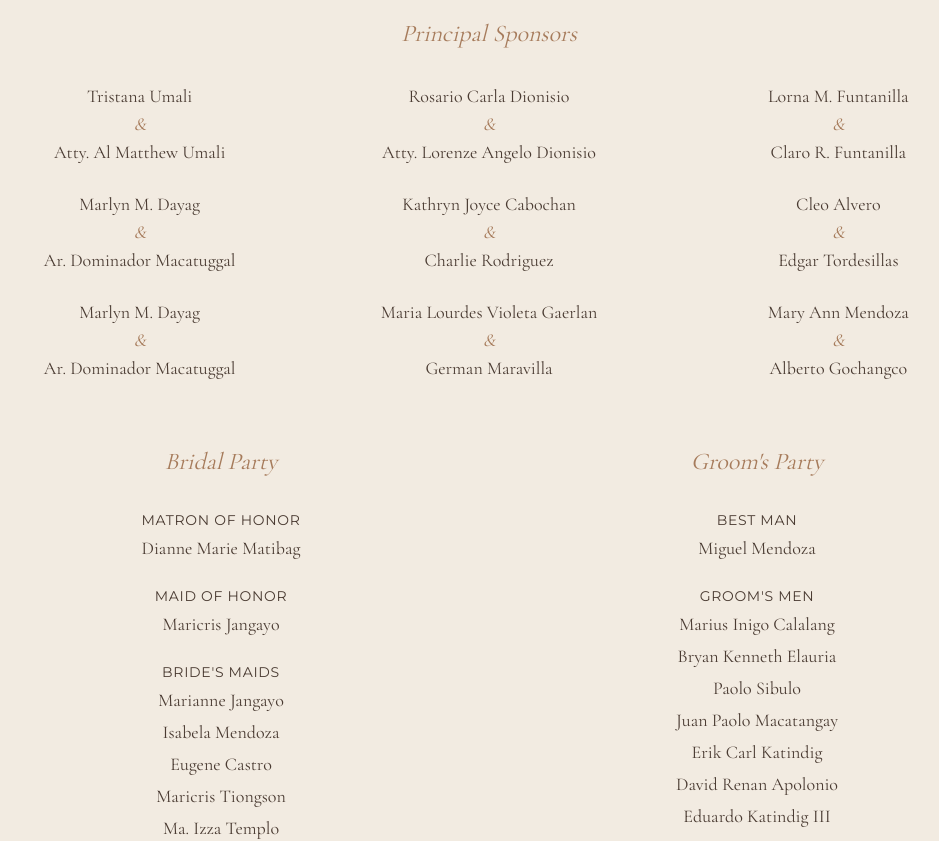
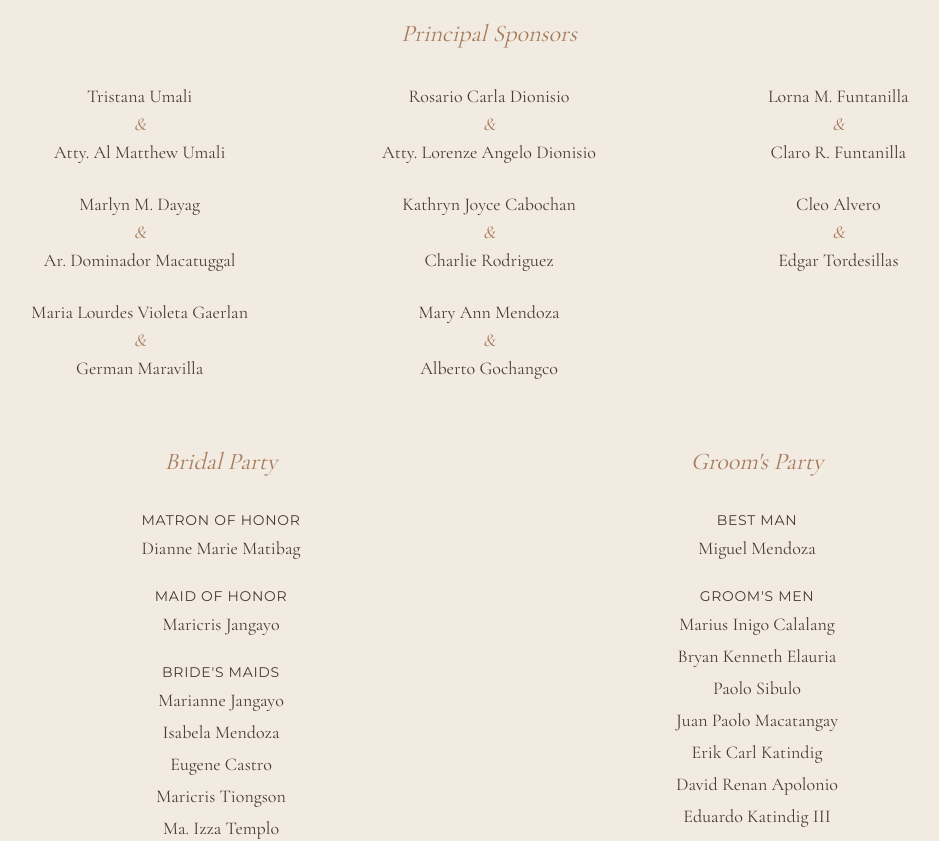
Before and after one commit to Mahesvara28/my-wedding-website, a Next.js app: page / in a window 1280 px wide. Shown: the part 9422-10263 px from the top of the page, without its empty margins (151-1090 px from the left). Built offline with nearby package versions, Linux system fonts and the light colour scheme.

Commit message:
Fix Principal Sponsors order: move Marlyn & Ar. Dominador after Lorna & Claro

```diff
--- a/components/sections/Sponsors.tsx
+++ b/components/sections/Sponsors.tsx
@@ -41,7 +41,6 @@ export default function Sponsors() {
               ["Marlyn M. Dayag", "Ar. Dominador Macatuggal"],
               ["Kathryn Joyce Cabochan", "Charlie Rodriguez"],
               ["Cleo Alvero", "Edgar Tordesillas"],
-              ["Marlyn M. Dayag", "Ar. Dominador Macatuggal"],
               ["Maria Lourdes Violeta Gaerlan", "German Maravilla"],
               ["Mary Ann Mendoza", "Alberto Gochangco"],
             ].map((couple, i) => (
```
